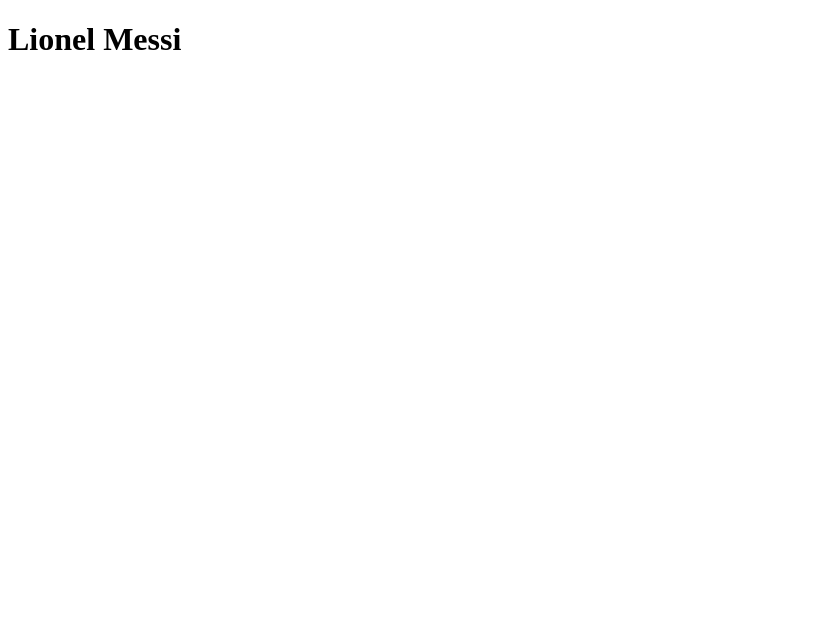
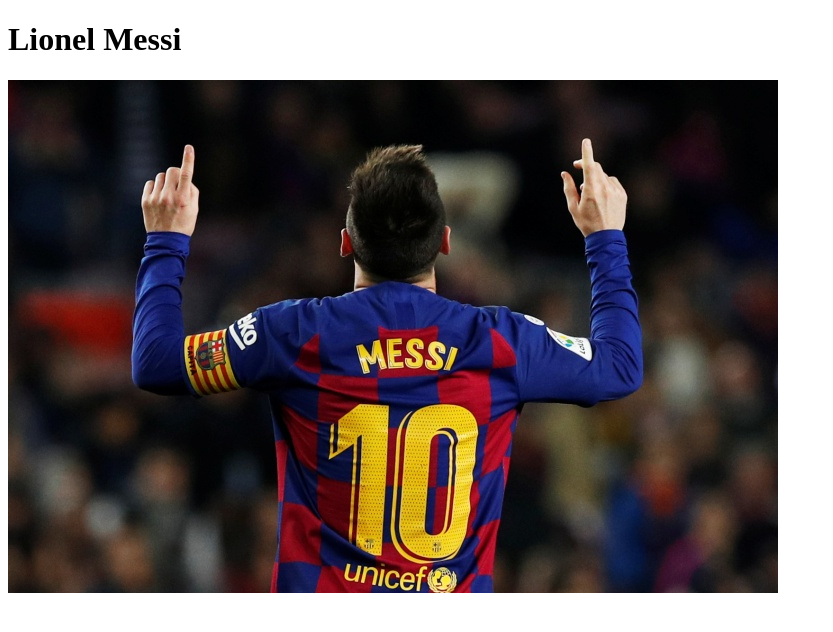
Before and after one commit to aliatayee/HTML-CSS-Project, a plain HTML site: page index.html in a window 1280 px wide. Shown: the whole page, without its empty margins (0-833 px from the left). Drawn offline with Linux system fonts and the light colour scheme.

Commit message:
third modification

```diff
--- a/index.html
+++ b/index.html
@@ -9,7 +9,9 @@
   <body>
     <div id="main">
       <h1 id="title">Lionel Messi</h1>
-
+      <div id="img-div">
+        <img src="img/messi.jpg" id="image" alt="">
+      </div>
     </div>
     <script src="https://cdn.freecodecamp.org/testable-projects-fcc/v1/bundle.js"></script>
 
```
Also changed, not shown: img/messi.jpg (added).
